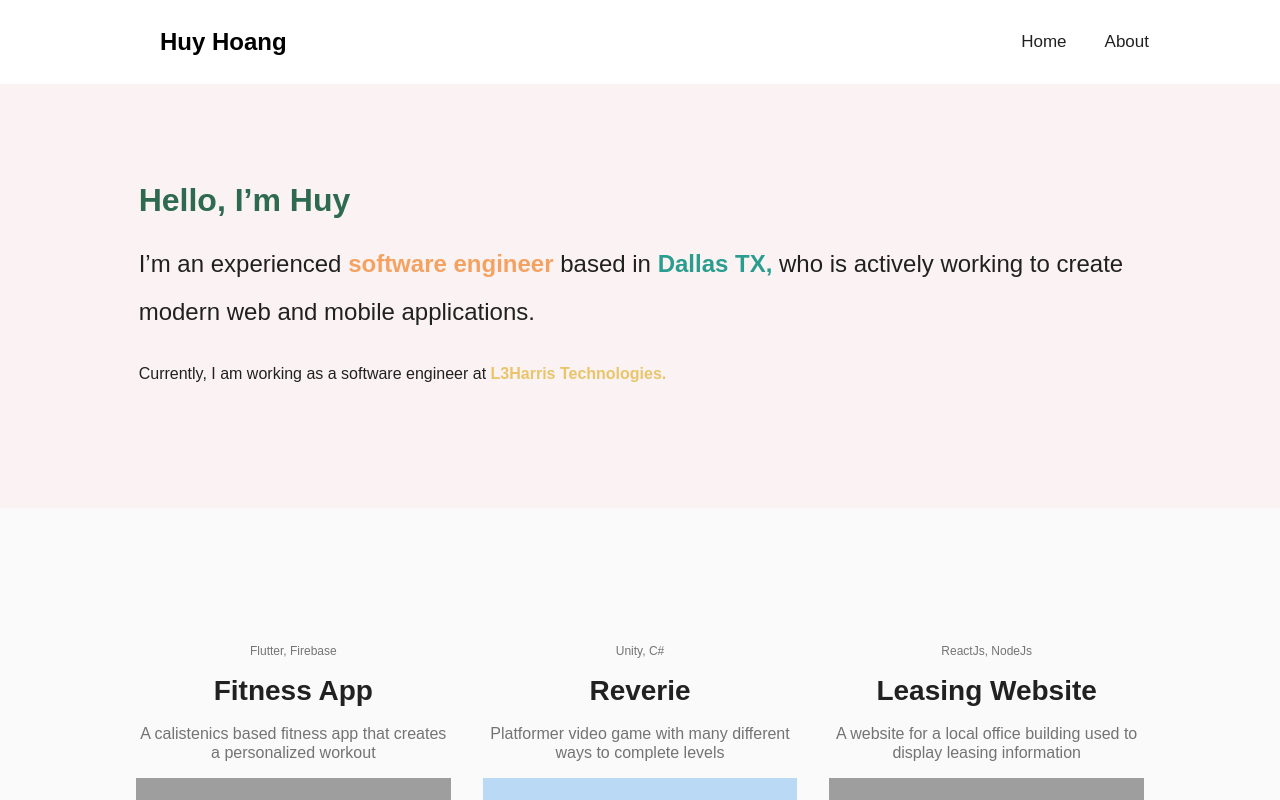
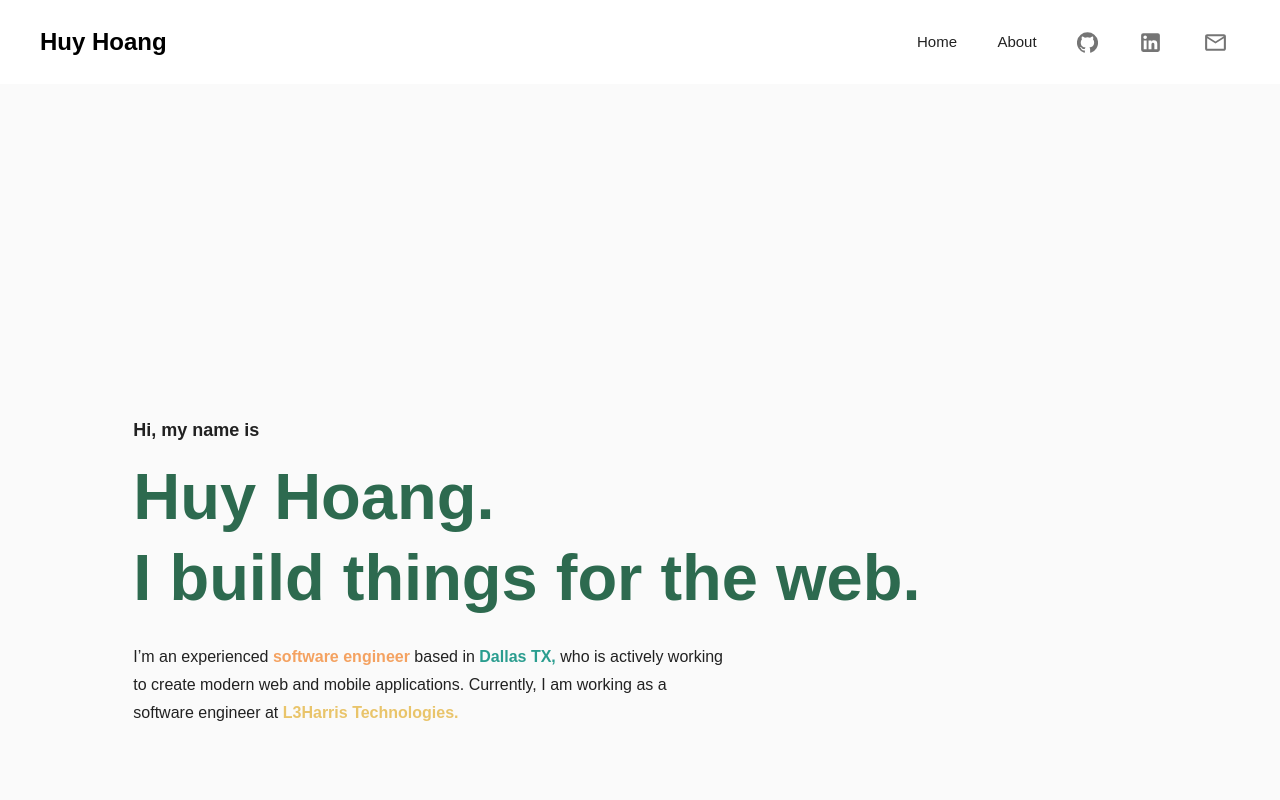
Before and after one commit to huyhoang1521/Website, a React (Create React App) app in the folder client/: page / in a window 1280 px wide. Built offline with nearby package versions, Linux system fonts and the light colour scheme; grey boxes are pictures that could not be loaded.

Commit message:
Redesigned app bar and header on home page

```diff
--- a/client/src/App.js
+++ b/client/src/App.js
@@ -4,7 +4,7 @@ import { BrowserRouter as Router, Switch, Route } from "react-router-dom";
 import UTDSeniorDesign from "./pages/UTDSeniorDesign";
 import CssBaseline from "@material-ui/core/CssBaseline";
 import ContactManager from "./pages/ContactManager";
-import ToolbarFile from "./components/ToolbarFile";
+import ButtonAppBar from "./components/ButtonAppBar";
 import Footer from "./components/Footer";
 import Contact from "./pages/Contact";
 import Reverie from "./pages/Reverie";
@@ -46,7 +46,7 @@ export default function App() {
       <CssBaseline />
       <Router>
         <div id="main-container">
-          <ToolbarFile />
+          <ButtonAppBar />
           <Switch>
             <Route path="/" exact component={Home} />
             <Route path="/about" exact component={About} />
--- /dev/null
+++ b/client/src/components/ButtonAppBar.js
@@ -0,0 +1,155 @@
+import React, { useState } from "react";
+import { makeStyles } from "@material-ui/core/styles";
+import AppBar from "@material-ui/core/AppBar";
+import Toolbar from "@material-ui/core/Toolbar";
+import Typography from "@material-ui/core/Typography";
+import IconButton from "@material-ui/core/IconButton";
+import green from "@material-ui/core/colors/green";
+import { Link } from "react-router-dom";
+import Button from "@material-ui/core/Button";
+import Link2 from "@material-ui/core/Link";
+import GitHubIcon from "@material-ui/icons/GitHub";
+import LinkedInIcon from "@material-ui/icons/LinkedIn";
+import MailOutlineIcon from "@material-ui/icons/MailOutline";
+
+const useStyles = makeStyles((theme) => ({
+  root: {
+    backgroundColor: "#FFFFFF",
+    textTransform: "none",
+    justifyContent: "flex-start",
+    height: "6em",
+  },
+  title: {
+    flexGrow: 1,
+  },
+  toolbarTitle: {
+    flex: 1,
+    fontWeight: 600,
+    color: "#000000",
+  },
+  link: {
+    [theme.breakpoints.up("sm")]: {
+      marginRight: theme.spacing(2),
+    },
+  },
+  link2: {
+    [theme.breakpoints.up("md")]: {
+      marginRight: theme.spacing(2),
+    },
+  },
+  link3: {
+    [theme.breakpoints.up("md")]: {
+      marginLeft: theme.spacing(2),
+    },
+  },
+  iconButton: {
+    "&:hover": {
+      color: "#d2d2d2",
+      backgroundColor: "transparent",
+    },
+  },
+  icon: {
+    width: 21,
+    height: 21,
+  },
+  iconSmall: {
+    width: 25,
+    height: 25,
+  },
+}));
+
+export default function ButtonAppBar() {
+  const classes = useStyles();
+
+  return (
+    <React.Fragment>
+      <AppBar>
+        <Toolbar className={classes.root}>
+          <IconButton
+            edge="start"
+            className={classes.iconButton}
+            color="inherit"
+            aria-label="menu"
+            disableRipple
+          >
+            <Link
+              className={classes.link3}
+              to="/"
+              noWrap
+              variant="body2"
+              href="/"
+              style={{ textDecoration: "none" }}
+            >
+              <Typography
+                component="h2"
+                variant="h5"
+                align="left"
+                style={{ textDecoration: "none" }}
+                noWrap
+                className={classes.toolbarTitle}
+              >
+                Huy Hoang
+              </Typography>
+            </Link>
+          </IconButton>
+          <Typography variant="h6" className={classes.title}></Typography>
+          <Link
+            to="/"
+            style={{ textDecoration: "none" }}
+            className={classes.link}
+          >
+            <Button
+              size="large"
+              disableElevation
+              disableRipple
+              className={classes.iconButton}
+              style={{ backgroundColor: "transparent" }}
+            >
+              Home
+            </Button>
+          </Link>
+          <Link
+            to="/about"
+            style={{ textDecoration: "none" }}
+            className={classes.link}
+          >
+            <Button
+              size="large"
+              disableElevation
+              disableRipple
+              className={classes.iconButton}
+              style={{ backgroundColor: "transparent" }}
+            >
+              About
+            </Button>
+          </Link>
+          <Link2
+            className={classes.link}
+            rel="stylesheet"
+            href="https://github.com/huyhoang1521"
+          >
+            <IconButton className={classes.iconButton} disableRipple>
+              <GitHubIcon className={classes.icon} />
+            </IconButton>
+          </Link2>
+          <Link2
+            className={classes.link}
+            rel="stylesheet"
+            href="https://www.linkedin.com/in/huyhoang2197/"
+          >
+            <IconButton className={classes.iconButton} disableRipple>
+              <LinkedInIcon className={classes.iconSmall} />
+            </IconButton>
+          </Link2>
+
+          <Link className={classes.link2} rel="stylesheet" to="/contact">
+            <IconButton className={classes.iconButton} disableRipple>
+              <MailOutlineIcon className={classes.iconSmall} />
+            </IconButton>
+          </Link>
+        </Toolbar>
+      </AppBar>
+      <Toolbar />
+    </React.Fragment>
+  );
+}
--- a/client/src/components/GeneralHeader.js
+++ b/client/src/components/GeneralHeader.js
@@ -58,10 +58,10 @@ const useStyles = makeStyles((theme) => ({
   },
 
   link: {
-    //color: "#bad9f4",
     color: "#000000",
     "&:hover": {
       color: "#d2d2d2",
+      backgroundColor: "transparent",
     },
   },
   sub: {
@@ -199,7 +199,7 @@ export default function GeneralHeader(props) {
                 </Typography>
                 {projectImage.github != "" ? (
                   <Link rel="stylesheet" href={projectImage.github}>
-                    <IconButton className={classes.link}>
+                    <IconButton className={classes.link} disableRipple>
                       <GitHubIcon />
                     </IconButton>
                   </Link>
@@ -208,7 +208,7 @@ export default function GeneralHeader(props) {
                 )}
                 {projectImage.link != "" ? (
                   <Link rel="stylesheet" href={projectImage.link}>
-                    <IconButton className={classes.link}>
+                    <IconButton className={classes.link} disableRipple>
                       <FilterNoneOutlinedIcon />
                     </IconButton>
                   </Link>
--- a/client/src/components/NameHeader.js
+++ b/client/src/components/NameHeader.js
@@ -6,44 +6,40 @@ import Grid from "@material-ui/core/Grid";
 const useStyles = makeStyles((theme) => ({
   root: {
     position: "relative",
-    marginBottom: theme.spacing(2),
-    backgroundColor: "#fbf3f3",
+    paddingTop: "6em",
+    marginBottom: theme.spacing(7),
+    //backgroundColor: "#fbf3f3",
   },
-
+  container: {
+    paddingTop: theme.spacing(25),
+    paddingBottom: theme.spacing(30),
+    paddingLeft: theme.spacing(4),
+    paddingRight: theme.spacing(4),
+  },
   mainText: {
     position: "relative",
-    paddingRight: theme.spacing(4),
-    paddingLeft: theme.spacing(4),
-    paddingTop: theme.spacing(10),
-    paddingBottom: theme.spacing(10),
-    [theme.breakpoints.down("sm")]: {
-      paddingTop: theme.spacing(18),
+    paddingBottom: theme.spacing(1),
   },
-    [theme.breakpoints.only("md")]: {
-      paddingTop: theme.spacing(12),
-      paddingBottom: theme.spacing(12),
+  mainText2: {
+    position: "relative",
+    paddingBottom: theme.spacing(3),
   },
-    [theme.breakpoints.only("lg")]: {
-      paddingTop: theme.spacing(13),
-      paddingBottom: theme.spacing(13),
-    },
-    [theme.breakpoints.only("xl")]: {
-      paddingTop: theme.spacing(18),
-      paddingBottom: theme.spacing(18),
-    },
+  title1: {
+    fontSize: 18,
+    lineHeight: 2,
+    fontWeight: 600,
   },
   title: {
     fontSize: 32,
     color: "#2d6a4f",
-
     lineHeight: 2,
     fontWeight: 600,
-    paddingBottom: theme.spacing(1),
   },
   font: {
-    fontSize: 24,
-    lineHeight: 2,
-    paddingBottom: theme.spacing(1),
+    color: "#2d6a4f",
+    fontSize: 65,
+    lineHeight: 1.25,
+    padding: 0,
   },
 }));
 
@@ -52,20 +48,46 @@ export default function NameHeader() {
 
   return (
     <div className={classes.root}>
-      <Grid container justifyContent="center" justify="center" alignItems="top">
+      <Grid
+        className={classes.container}
+        container
+        justifyContent="center"
+        justify="center"
+        alignItems="top"
+      >
+        <Grid item xs={12} sm={12} md={10} lg={10} xl={7}>
+          <Grid container justifyContent="left" justify="left" alignItems="top">
             <Grid item xs={12} sm={12} md={10} lg={10} xl={7}>
               <div className={classes.mainText}>
                 <Typography
-              className={classes.title}
+                  className={classes.title1}
                   component="h4"
                   variant="h4"
                   align="left"
                 >
-              Hello, I’m Huy
+                  Hi, my name is
                 </Typography>
+              </div>
+            </Grid>
+            <Grid item xs={12} sm={12} md={10} lg={10} xl={10}>
+              <div className={classes.mainText2}>
                 <Typography
                   className={classes.font}
                   variant="h6"
+                  align="left"
+                  color="inherit"
+                >
+                  <span style={{ fontWeight: 600, whiteSpace: "pre-line" }}>
+                    Huy Hoang. {"\n"}I build things for the web.
+                  </span>
+                </Typography>
+              </div>
+            </Grid>
+
+            <Grid item xs={12} sm={12} md={7} lg={7} xl={7}>
+              <div className={classes.mainText}>
+                <Typography
+                  variant="subtitle1"
                   align="left"
                   color="inherit"
                   paragraph
@@ -81,15 +103,8 @@ export default function NameHeader() {
                     Dallas TX,{" "}
                   </span>
                   who is actively working to create modern web and mobile
-              applications.
-            </Typography>
-            <Typography
-              variant="subtitle1"
-              align="left"
-              color="inherit"
-              paragraph
-            >
-              Currently, I am working as a software engineer at{" "}
+                  applications. Currently, I am working as a software engineer
+                  at{" "}
                   <span style={{ color: "#e9c46a", fontWeight: 600 }}>
                     L3Harris Technologies.
                   </span>
@@ -97,6 +112,8 @@ export default function NameHeader() {
               </div>
             </Grid>
           </Grid>
+        </Grid>
+      </Grid>
     </div>
   );
 }
--- a/client/src/components/ToolbarFile.js
+++ /dev/null
@@ -1,127 +0,0 @@
-import React from "react";
-import { makeStyles } from "@material-ui/core/styles";
-import Toolbar from "@material-ui/core/Toolbar";
-import AppBar from "@material-ui/core/AppBar";
-import { Link } from "react-router-dom";
-import Button from "@material-ui/core/Button";
-import Typography from "@material-ui/core/Typography";
-import useScrollTrigger from "@material-ui/core/useScrollTrigger";
-import PropTypes from "prop-types";
-
-function ElevationScroll(props) {
-  const { children, window } = props;
-  // Note that you normally won't need to set the window ref as useScrollTrigger
-  // will default to window.
-  // This is only being set here because the demo is in an iframe.
-  const trigger = useScrollTrigger({
-    disableHysteresis: true,
-    threshold: 0,
-    target: window ? window() : undefined,
-  });
-
-  return React.cloneElement(children, {
-    elevation: trigger ? 4 : 0,
-  });
-}
-
-ElevationScroll.propTypes = {
-  children: PropTypes.element.isRequired,
-  /**
-   * Injected by the documentation to work in an iframe.
-   * You won't need it on your project.
-   */
-  window: PropTypes.func,
-};
-
-const useStyles = makeStyles((theme) => ({
-  toolbar: {
-    [theme.breakpoints.up("md")]: {
-      paddingLeft: theme.spacing(20),
-      paddingRight: theme.spacing(15),
-    },
-    backgroundColor: "#FFFFFF",
-    textTransform: "none",
-    justifyContent: "flex-start",
-    height: "6em",
-  },
-  title: {
-    flex: 1,
-  },
-  toolbarTitle: {
-    flex: 1,
-    fontWeight: 600,
-    color: "#000000",
-  },
-  toolButton: {
-    fontSize: "17px",
-    marginLeft: theme.spacing(2),
-    "&:hover": {
-      color: "#d2d2d2",
-    },
-  },
-  toolbarSecondary: {
-    justifyContent: "space-between",
-    overflowX: "auto",
-  },
-  toolbarLink: {
-    padding: theme.spacing(1),
-    flexShrink: 0,
-  },
-}));
-
-function ToolbarFile(props) {
-  const classes = useStyles();
-  return (
-    <React.Fragment>
-      <ElevationScroll {...props}>
-        <AppBar>
-          <Toolbar className={classes.toolbar}>
-            <Link
-              to="/"
-              noWrap
-              variant="body2"
-              href="/"
-              style={{ textDecoration: "none" }}
-              className={classes.title}
-            >
-              <Typography
-                component="h2"
-                variant="h5"
-                align="left"
-                style={{ textDecoration: "none" }}
-                noWrap
-                className={classes.toolbarTitle}
-              >
-                Huy Hoang
-              </Typography>
-            </Link>
-            <Link to="/" style={{ textDecoration: "none" }}>
-              <Button
-                size="large"
-                disableElevation
-                disableRipple
-                className={classes.toolButton}
-                style={{ backgroundColor: "transparent" }}
-              >
-                Home
-              </Button>
-            </Link>
-            <Link to="/about" style={{ textDecoration: "none" }}>
-              <Button
-                size="large"
-                disableElevation
-                disableRipple
-                className={classes.toolButton}
-                style={{ backgroundColor: "transparent" }}
-              >
-                About
-              </Button>
-            </Link>
-          </Toolbar>
-        </AppBar>
-      </ElevationScroll>
-    </React.Fragment>
-  );
-}
-
-export default ToolbarFile;
--- a/client/src/pages/About.js
+++ b/client/src/pages/About.js
@@ -27,7 +27,7 @@ const useStyles = makeStyles((theme) => ({
     alignContent: "center",
     justifyContent: "center",
     justify: "center",
-    marginBottom: theme.spacing(22),
+    height: "100vh",
   },
   talkButton: {
     marginLeft: theme.spacing(20),
--- a/client/src/pages/Home.js
+++ b/client/src/pages/Home.js
@@ -30,7 +30,6 @@ const useStyles = makeStyles((theme) => ({
   gridContainer: {
     paddingLeft: theme.spacing(4),
     paddingRight: theme.spacing(4),
-    marginTop: theme.spacing(15),
     paddingBottom: theme.spacing(20),
     margins: 0,
   },
```
Lines whose indentation alone changed are shown as unchanged.
